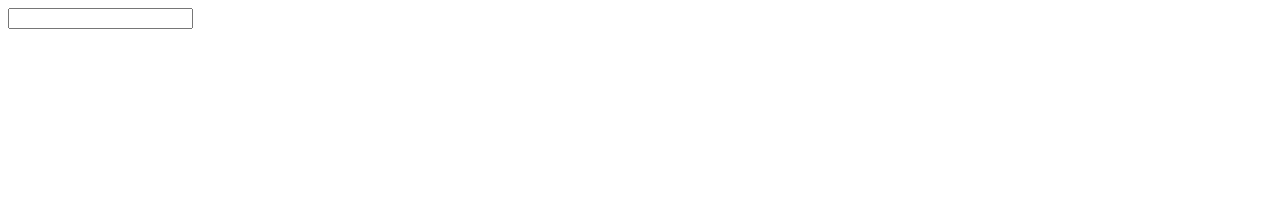
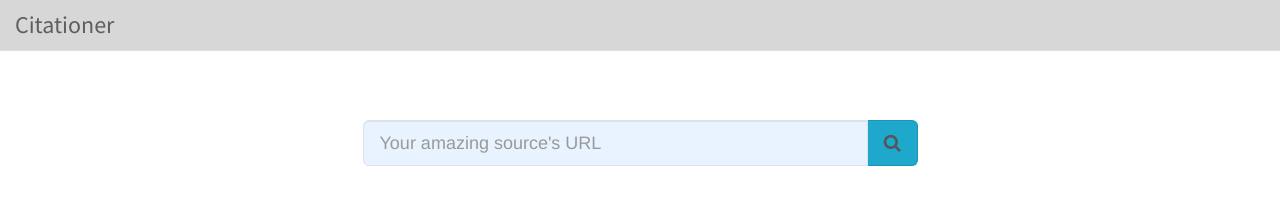
Before and after one commit to citationer/citationer.org, a website: page public/index.html in a window 1280 px wide. Drawn offline with nearby package versions, Linux system fonts and the light colour scheme; files that its build step writes are made by us from their sources.

Commit message:
Frontend

```diff
--- a/public/index.html
+++ b/public/index.html
@@ -2,15 +2,39 @@
 <html>
   <head>
     <title>Citationer</title>
-    <meta name="viewport" content="initial-size=1">
+    <meta name="viewport" content="width=device-with, initial-scale=1">
 
-    <link rel="stylesheet" src="css/main.css" />
+    <link href='http://fonts.googleapis.com/css?family=Source+Sans+Pro|Montserrat|Noto+Sans' rel='stylesheet' type='text/css'>
+    <link href='//netdna.bootstrapcdn.com/font-awesome/4.0.3/css/font-awesome.min.css' rel='stylesheet' type='text/css'>
+    <link rel="stylesheet" href="//netdna.bootstrapcdn.com/bootstrap/3.1.1/css/bootstrap.min.css" />
+    <link rel="stylesheet" href="css/main.css" />
   </head>
 
   <body>
+    <nav class="navbar navbar-default navbar-fixed-top">
+      <div class="navbar-brand">Citationer</div>
+      </nav>
+
     <div class="input">
       <div class="container">
-        <input type="text">
+        <div class="row">
+          <div class="input col-xs-10 col-xs-offset-1 col-sm-8 col-sm-offset-2 col-md-6 col-md-offset-3">
+            <div class="input-group input-group-lg">
+              <input id="input" type="text" class="form-control" placeholder="Your amazing source's URL">
+              <span class="input-group-addon"><i class="fa fa-search"></i> </span>
+            </div>
+          </div>
+        </div>
+      </div>
+    </div>
+
+    <div class="results">
+      <div class="container">
+        <div class="row">
+          <div id="output" class="output col-xs-10 col-xs-offset-1 col-sm-8 col-sm-offset-2 col-md-6 col-md-offset-3">
+
+          </div>
+        </div>
       </div>
     </div>
 
--- a/public/less/main.less
+++ b/public/less/main.less
@@ -1 +1,45 @@
-@import "../bower_components/bootstrap/less/bootstrap.less";
+body {
+  background: radial-gradient(center center, circle closest-corner, rgb(46, 204, 102) 0%, rgb(21, 148, 76) 100%);
+}
+
+.navbar {
+  background-color: rgb(215, 215, 215);
+  border-color: rgb(223, 223, 223);
+
+  .navbar-brand {
+    font-family: "Source Sans Pro";
+    font-size: 24px;
+    color: rgb(56, 56, 56);
+
+    transition: all 0.6s ease-in-out;
+  }
+
+  .navbar-brand::hover {
+    color: rgb(46, 46, 46);
+  }
+}
+
+.input {
+  margin-top: 60px;
+}
+
+.input-group {
+  input[type="text"] {
+    background-color: rgb(232, 243, 255);
+    border-color: rgb(221, 226, 234);
+  }
+}
+
+.input-group-addon {
+  background-color: rgb(29, 168, 204);
+  border-color: rgb(29, 148, 182);
+}
+
+.results {
+  min-height: 600px;
+  margin-top: 40px;
+
+  .output {
+
+  }
+}
```
Also changed, not shown: gulpfile.js (added, +31 -0 lines), package.json (+6 -1 lines), 1 other file.
